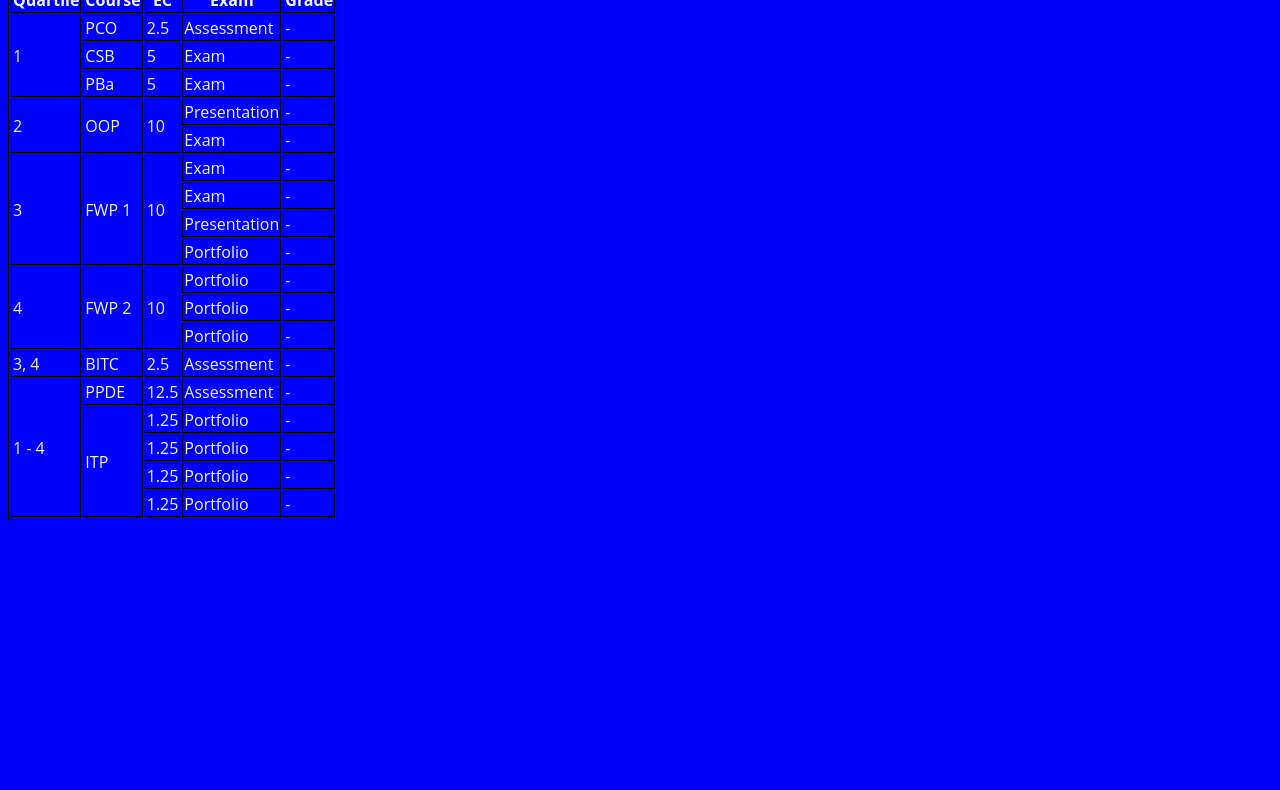
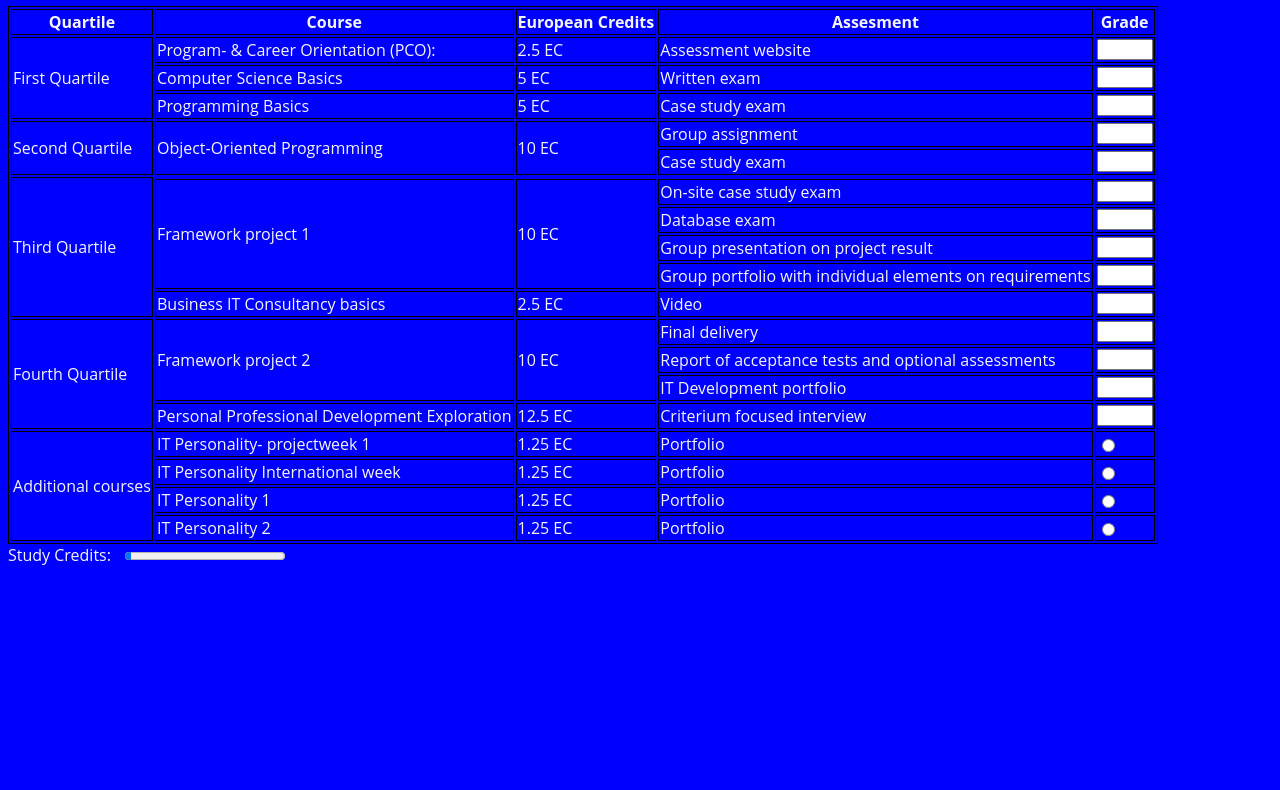
Before and after one commit to brandonmura/brandonmura.github.io, a plain HTML site: page dashboard.html in a window 1280 px wide. Shown: the part 160-950 px from the top of the page. After the commit the page ends 800 px from the top, so only its background shows below. Drawn offline with Linux system fonts and the light colour scheme.

Commit message:
Created dashboard.html git add
:

```diff
--- a/dashboard.html
+++ b/dashboard.html
@@ -3,6 +3,27 @@
         <link href="style.css" rel="stylesheet" type="text/css">
         <title>Dashboard</title>
     <body>
+		<div id="mySidenav" class="sidenav">
+			<a href="javascript:void(0)" class="closebtn" onclick="closeNav()">&times;</a>
+			<ol><li><a href="https://hz.nl/uploads/documents/1.4-Over-de-HZ/1.4.3.-Regelingen-en-documenten/OERS/2023-2024/Juli/OER-HZ-Bacheloropleidingen-voltijd-2023-2024-DEF-versie-20230720.pdf">Course and Examination regulation</a></li>
+			<li><a href="https://hz.nl/uploads/documents/1.4-Over-de-HZ/1.4.3.-Regelingen-en-documenten/OERS/2023-2024/Juli/TWE/IR-B-HBO-ICT-full-time-2023-2024-DEF.pdf">Implementation Regulations</a></li>
+			<li><a href="https://learn.hz.nl/my/">Learn</a></li>
+			<li><a href="https://www.manutd.com/">Teams</a></li>
+			<li><a href="https://hz.nl/en/secure/for-students/in-need-of-support/study-choice-and-study-progress">Study progress</a></li>
+			<li><a href="https://github.com/HZ-HBO-ICT">Github</a></li></ol>
+		  </div>
+
+
+		  <span style="font: size 50px;cursor:pointer" onclick="openNav()">&#9776; Menu</span>
+
+		  <script>
+		  function openNav() {
+			document.getElementById("mySidenav").style.width = "250px";
+		  }
+
+		  function closeNav() {
+			document.getElementById("mySidenav").style.width = "0";
+		  } </script>
       <ul>
         <li><a href="index.html">Home</a></li>
         <li>
@@ -12,118 +33,145 @@
          <li><a href="profile.html">My Profile</a></li>
      </ul>
         <h1>This is my personal dashboard</h1>
-        <table>
-					<tbody><tr>
+        <table style="height: 60%;">
+			<tr id="rows">
 				<th>Quartile</th>
 				<th>Course</th>
-						<th>EC</th>
-						<th>Exam</th>
+				<th>European Credits</th>
+				<th>Assesment</th>
 				<th>Grade</th>
 			</tr>
-					<tr>
-						<td rowspan="3">1</td>
-						<td>PCO</td>
-						<td>2.5</td>
-						<td>Assessment</td>
-						<td> - </td>
+
+			<!--FIRST QUARTILE-->
+			<tr id="rows">
+				<td rowspan="3">First Quartile</td>
+				<td>Program- & Career Orientation (PCO):</td>
+				<td>2.5 EC</td>
+				<td>Assessment website</td>
+				<td><input type="number" id="grade" name="grade" max="10" min="1"></td>
+			</tr>
+			<tr id="rows">
+				<td>Computer Science Basics</td>
+				<td>5 EC</td>
+				<td>Written exam</td>
+				<td><input type="number" id="grade" name="grade" max="10" min="1"></td>
+			</tr>
+			<tr id="rows">
+				<td>Programming Basics</td>
+				<td>5 EC</td>
+				<td>Case study exam</td>
+				<td><input type="number" id="grade" name="grade" max="10" min="1"></td>
+			</tr>
+
+
+
+
+
+			<!--SECOND QUARTILE-->
+			<tr id="rows">
+				<td rowspan="2">Second Quartile</td>
+				<td rowspan="2">Object-Oriented Programming</td>
+				<td rowspan="2">10 EC</td>
+				<td>Group assignment</td>
+				<td><input type="number" id="grade" name="grade" max="10" min="1"></td>
+			</tr>
+			<tr id="rows">
+				<td>Case study exam</td>
+				<td><input type="number" id="grade" name="grade" max="10" min="1"></td>
+			</tr>
+
+
+
+			<!--THIRD QUARTILE-->
+			<tr id="rows">
+				<td rowspan="6">Third Quartile</td>
+			</tr>
+			<tr id="rows">
+				<td rowspan="4">Framework project 1</td>
+				<td rowspan="4">10 EC</td>
+				<td>On-site case study exam</td>
+				<td><input type="number" id="grade" name="grade" max="10" min="1"></td>
+			</tr>
+			<tr id="rows">
+				<td>Database exam</td>
+				<td><input type="number" id="grade" name="grade" max="10" min="1"></td>
 			</tr>
 			<tr>
-						<td>CSB</td>
-						<td>5</td>
-						<td>Exam</td>
-						<td> - </td>
+				<td>Group presentation on project result</td>
+				<td><input type="number" id="gradetest" name="grade" max="10" min="1"></td>
 			</tr>
-					<tr>
-						<td>PBa</td>
-						<td>5</td>
-						<td>Exam</td>
-						<td> - </td>
+			<tr id="rows">
+				<td>Group portfolio with individual elements on requirements</td>
+				<td><input type="number" id="grade" name="grade" max="10" min="1"></td>
 			</tr>
-					<tr>
-						<td rowspan="2">2</td>
-						<td rowspan="2">OOP</td>
-						<td rowspan="2">10</td>
-						<td>Presentation</td>
-						<td> - </td>
+			<tr id="rows">
+				<td>Business IT Consultancy basics</td>
+				<td>2.5 EC</td>
+				<td>Video</td>
+				<td><input type="number" id="grade" name="grade" max="10" min="1"></td>
 			</tr>
-					<tr>
-						<td>Exam</td>
-						<td> - </td>
+
+
+
+
+			<!--FOURTH QUARTILE-->
+			<tr id="rows">
+				<td rowspan="4">Fourth Quartile</td>
+				<td rowspan="3">Framework project 2</td>
+				<td rowspan="3">10 EC</td>
+				<td>Final delivery</td>
+				<td><input type="number" id="grade" name="grade" max="10" min="1"></td>
 			</tr>
-					<tr>
-						<td rowspan="4">3</td>
-						<td rowspan="4">FWP 1</td>
-						<td rowspan="4">10</td>
-						<td>Exam</td>
-						<td> - </td>
+			<tr id="rows">
+				<td>Report of acceptance tests and optional assessments</td>
+				<td><input type="number" id="grade" name="grade" max="10" min="1"></td>
 			</tr>
-					<tr>
-						<td>Exam</td>
-						<td> - </td>
+			<tr id="rows">
+				<td>IT Development portfolio</td>
+				<td><input type="number" id="gradetest" name="grade" max="10" min="1"></td>
 			</tr>
-					<tr>
-						<td>Presentation</td>
-						<td> - </td>
+			<tr id="rows">
+				<td>Personal Professional Development Exploration</td>
+				<td>12.5 EC</td>
+				<td>Criterium focused interview</td>
+				<td><input type="number" id="grade" name="grade" max="10" min="1"></td>
 			</tr>
-					<tr>
+
+
+
+			<tr id="rows">
+				<td rowspan="4">Additional courses</td>
+				<td>IT Personality- projectweek 1</td>
+				<td>1.25 EC</td>
 				<td>Portfolio</td>
-						<td> - </td>
+				<td><input type="radio" id="grade"></td>
+
 			</tr>
-					<tr>
-						<td rowspan="3">4</td>
-						<td rowspan="3">FWP 2</td>
-						<td rowspan="3">10</td>
+			<tr id="rowsw">
+				<td>IT Personality International week</td>
+				<td>1.25 EC</td>
 				<td>Portfolio</td>
-						<td> - </td>
+				<td><input type="radio" id="grade"></td>
+
 			</tr>
-					<tr>
+			<tr id="rows">
+				<td>IT Personality 1</td>
+				<td>1.25 EC</td>
 				<td>Portfolio</td>
-						<td> - </td>
+				<td><input type="radio" id="grade"></td>
+
 			</tr>
-					<tr>
+			<tr id="rows">
+				<td>IT Personality 2</td>
+				<td>1.25 EC</td>
 				<td>Portfolio</td>
-						<td> - </td>
+				<td><input type="radio" id="grade"></td>
+
 			</tr>
-					<tr>
-						<td>3, 4</td>
-						<td>BITC</td>
-						<td>2.5</td>
-						<td>Assessment</td>
-						<td> - </td>
-					</tr>
-					<tr>
-						<td rowspan="5">1 - 4</td>
-						<td>PPDE</td>
-						<td>12.5</td>
-						<td>Assessment</td>
-						<td> - </td>
-					</tr>
-					<tr>
-						<td rowspan="4">ITP</td>
-						<td>1.25</td>
-						<td>Portfolio</td>
-						<td> - </td>
-					</tr>
-					<tr>
-						<td>1.25</td>
-						<td>Portfolio</td>
-						<td> - </td>
-					</tr>
-					<tr>
-						<td>1.25</td>
-						<td>Portfolio</td>
-						<td> - </td>
-					</tr>
-					<tr>
-						<td>1.25</td>
-						<td>Portfolio</td>
-						<td> - </td>
-					</tr>
-				</tbody></table>
-          <div id="page-container">
-            <div id="content-wrap">
-            </div>
-            <footer id="footer">Author: Brandon Murambinda</footer>
+		</table>
+		<div class="progress">
+			<label for="file"> Study Credits:</label>
+			<progress id="file" value="2.5" max="60">4.1%</progress>
 		</div>
 
 
--- a/style.css
+++ b/style.css
@@ -104,3 +104,16 @@ li a:hover {
 table, th, td {
 	border: 1px solid #000;
 }
+label {
+  padding-right: 10px;
+  font-size: 1rem;
+}
+.passed {
+	background-color: #00ff00;
+}
+.failed {
+	background-color: #ff0000;
+}
+.notTaken {
+	background-color: yellow;
+}
```
Also changed, not shown: index.html (+2 -2 lines), profile.html (+21 -0 lines). Lines whose indentation alone changed are shown as unchanged.
